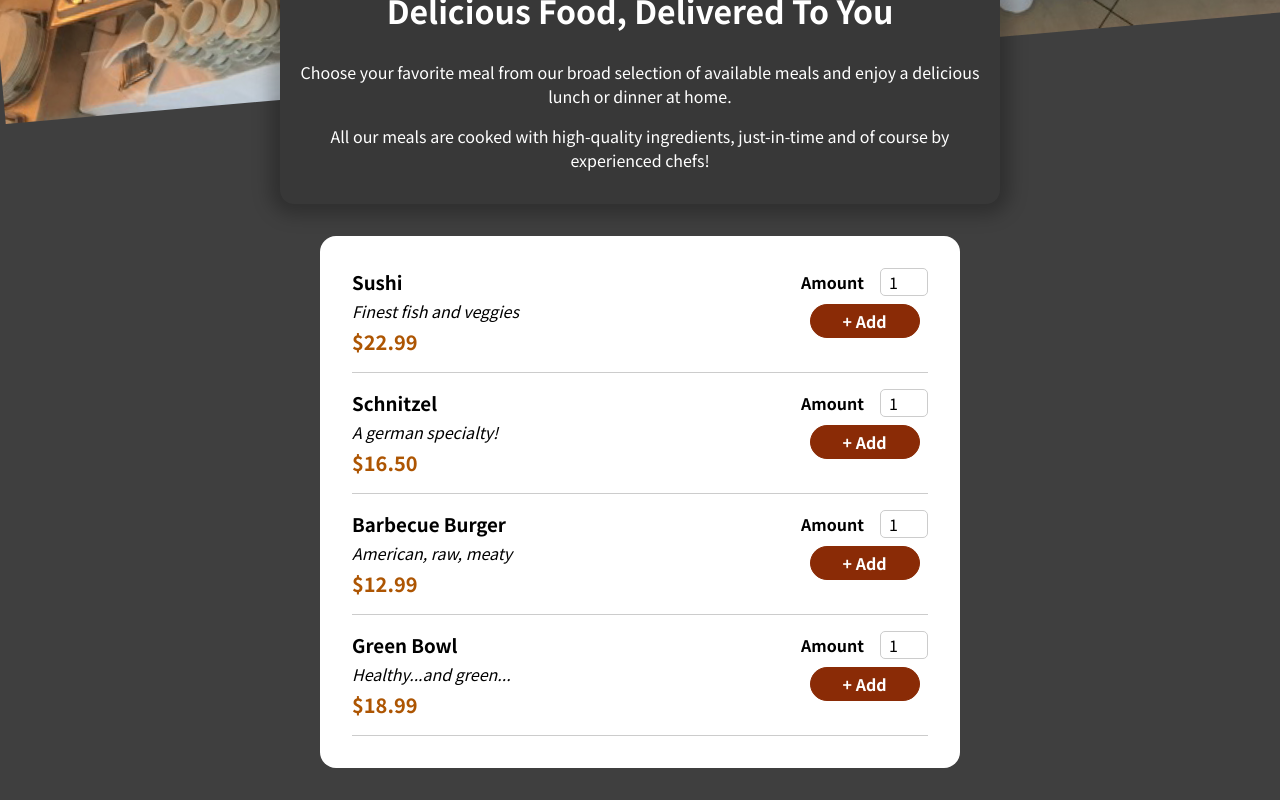
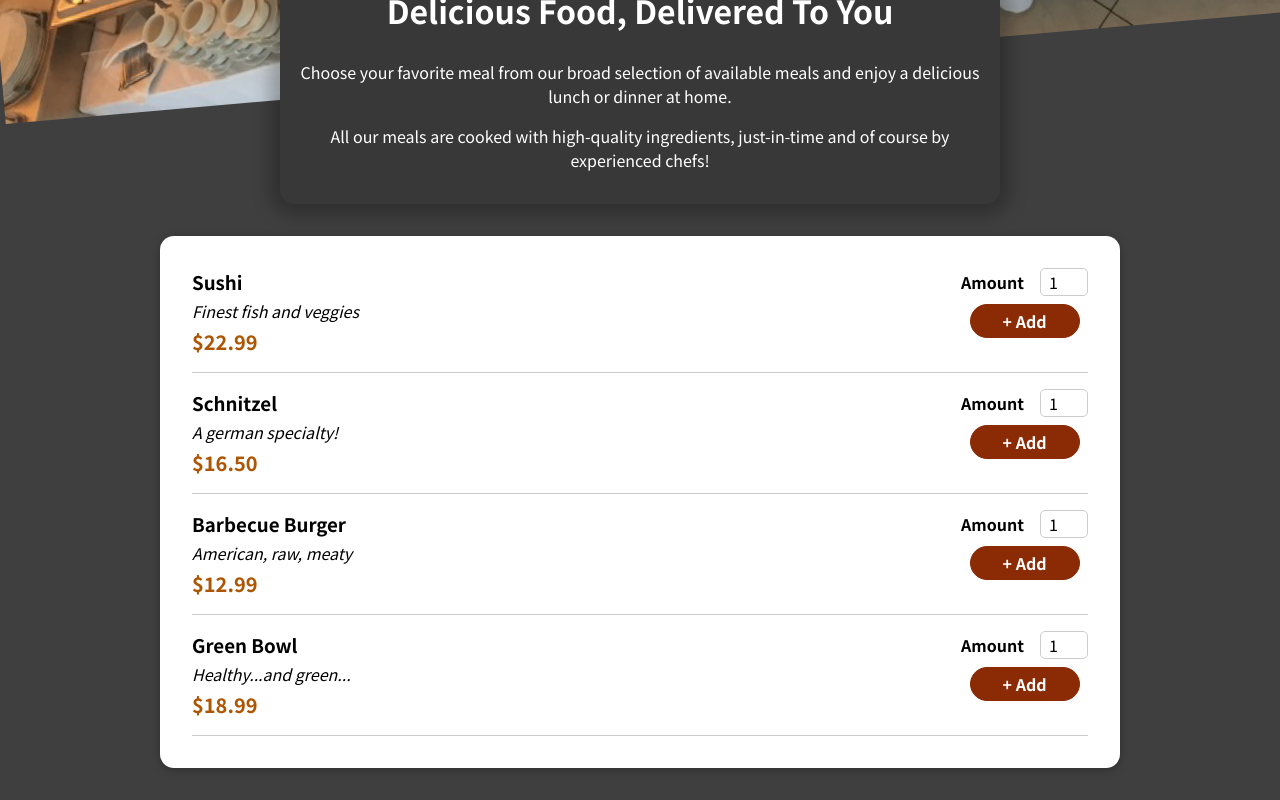
Before and after one commit to moienian/react-meals, a React (Create React App) app: page / in a window 1280 px wide. Shown: the part 439-1239 px from the top of the page. Built offline with nearby package versions, Linux system fonts and the light colour scheme.

Commit message:
fix some typo in card component

```diff
--- a/src/components/Cart/Cart.js
+++ /dev/null
@@ -1,7 +0,0 @@
-import classes from "./Cart.module.css";
-
-function Cart(props) {
-  return <div className={classes.cart}>{props.children}</div>;
-}
-
-export default Cart;
--- a/src/components/Cart/Cart.module.css
+++ /dev/null
@@ -1,7 +0,0 @@
-.cart {
-  background-color: white;
-  width: 40rem;
-  margin: 0 auto;
-  border-radius: 1rem;
-  padding: 1rem;
-}
--- a/src/components/Meals/AvailableMeals.js
+++ b/src/components/Meals/AvailableMeals.js
@@ -1,4 +1,4 @@
-import Cart from "../Cart/Cart";
+import Card from "../UI/Card";
 import MealItem from "./MealItem/MealItem";
 import classes from "./AvailableMeals.module.css";
 
@@ -32,9 +32,9 @@
   const mealsList = DUMMY_MEALS.map((meal) => <MealItem meal={meal} />);
   return (
     <section className={classes.meals}>
-      <Cart>
+      <Card>
         <ul>{mealsList}</ul>
-      </Cart>
+      </Card>
     </section>
   );
 }
--- /dev/null
+++ b/src/components/UI/Card.js
@@ -0,0 +1,7 @@
+import classes from "./Card.module.css";
+
+function Card(props) {
+  return <div className={classes.card}>{props.children}</div>;
+}
+
+export default Card;
--- /dev/null
+++ b/src/components/UI/Card.module.css
@@ -0,0 +1,6 @@
+.card {
+  padding: 1rem;
+  box-shadow: 0 2px 8px rgba(0, 0, 0, 0.25);
+  border-radius: 14px;
+  background-color: white;
+}
```
